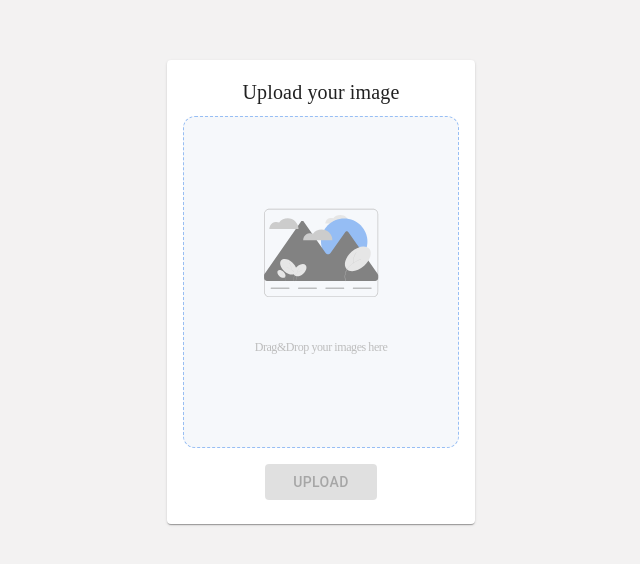
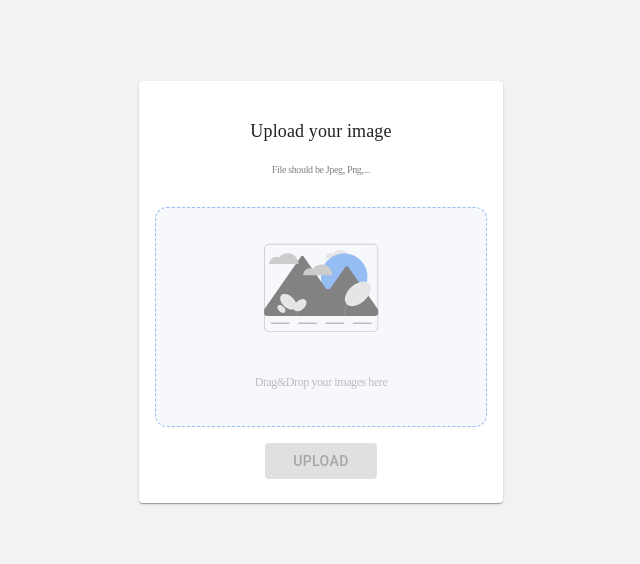
Before and after one commit to yukiorita1117/Image-Uploader, a React (Create React App) app: page / in a window 1280 px wide. Shown: the part 108-672 px from the top of the page, without its empty margins (319-959 px from the left). Built offline with nearby package versions, Linux system fonts and the light colour scheme.

Commit message:
feat Card Content style

```diff
--- a/src/components/Upload.tsx
+++ b/src/components/Upload.tsx
@@ -9,7 +9,21 @@ import { useDropzone } from "react-dropzone";
 import img from "./image.svg";
 
 const StyledTypography = styled(Typography)`
+  margin-top: 20px;
   font-family: Poppins;
+  font-size: 18px;
+`;
+
+const SubText = styled.div`
+  margin-top: 16px;
+  font-family: Poppins;
+  font-style: normal;
+  font-weight: 500;
+  font-size: 10px;
+  line-height: 15px;
+  text-align: center;
+  letter-spacing: -0.035em;
+  color: #828282;
 `;
 
 const MainImage = styled.img``;
@@ -19,10 +33,10 @@ const DashedFrame = styled.div`
   flex-direction: column;
   justify-content: center;
   border: dashed 1px blue;
-  height: 332px;
-  width: 276px;
+  height: 220px;
+  width: 332px;
   align-items: center;
-  margin-top: 8px;
+  margin-top: 30px;
   background: #f6f8fb;
   border: 1px dashed #97bef4;
   box-sizing: border-box;
@@ -93,6 +107,7 @@ const Upload: React.FC<Props> = ({ className }: Props) => {
     <Card>
       <CardContent>
         <StyledTypography variant="h6">Upload your image</StyledTypography>
+        <SubText>File should be Jpeg, Png,...</SubText>
         <DashedFrame {...getRootProps()}>
           <input {...getInputProps()} />
           {myFiles.length === 0 ? (
```
